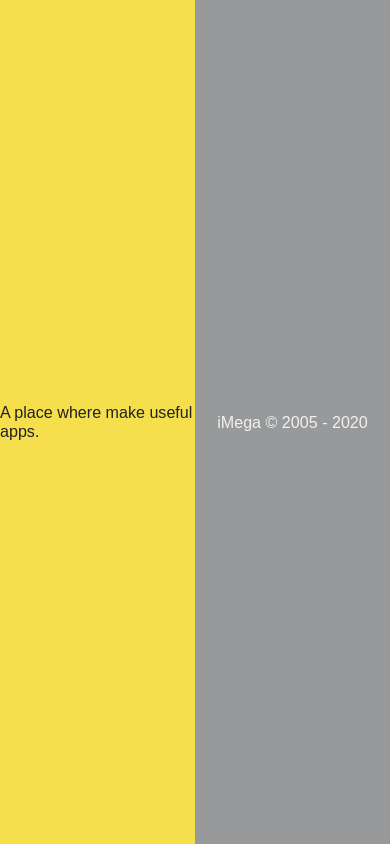
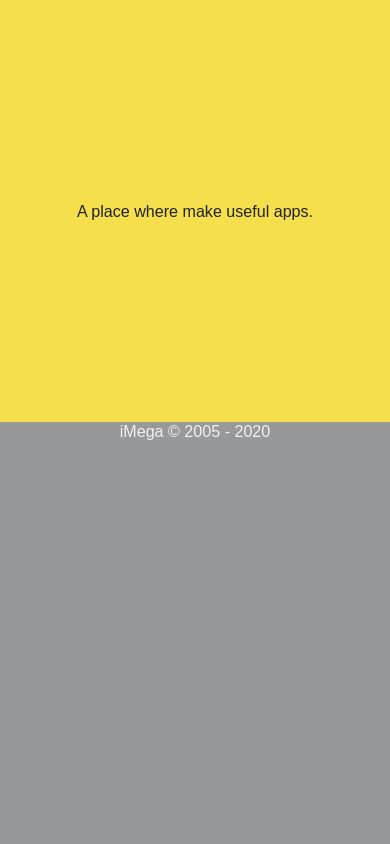
Before and after one commit to iMega/website, a plain HTML site: page index.htm in a window 390 px wide. Drawn offline with Linux system fonts and the light colour scheme.

Commit message:
add mob
Signed-off-by: Dmitry Stoletov <irvis@imega.ru>

```diff
--- a/index.htm
+++ b/index.htm
@@ -1,6 +1,8 @@
 <!DOCTYPE html>
 <html>
     <head>
+        <meta charset="UTF-8" />
+        <meta name="viewport" content="width=device-width,initial-scale=1" />
         <title>iMega - homepage</title>
         <style>
             * {
@@ -16,17 +18,24 @@
                     16px + (18 - 16) * ((100vw - 320px) / (1600 - 320))
                 );
             }
-            .w {
-                display: grid;
-                grid-template-columns: repeat(2, 1fr);
-                width: 100vw;
-                height: 100vh;
+            @media screen and (min-width: 480px) {
+                .w {
+                    display: grid;
+                    grid-template-columns: repeat(2, 1fr);
+                    width: 100vw;
+                    height: 100vh;
+                }
             }
             .l {
                 background-color: #f5df4d;
                 align-items: center;
                 display: grid;
                 justify-content: center;
+            }
+            @media screen and (max-width: 480px) {
+                .l {
+                    height: 50vh;
+                }
             }
             .r {
                 align-items: center;
@@ -39,12 +48,12 @@
     <body>
         <div class="w">
             <div class="l">A place where make useful apps.</div>
-            <div class="r">
-                iMega&nbsp;&copy;&nbsp;2005&nbsp;-
-            </div>
+            <div class="r">iMega&nbsp;&copy;&nbsp;2005&nbsp;-&nbsp;</div>
         </div>
         <script>
-            document.querySelector('.r').appendChild(document.createTextNode(new Date().getFullYear()));
+            document
+                .querySelector(".r")
+                .appendChild(document.createTextNode(new Date().getFullYear()));
         </script>
     </body>
 </html>
```
